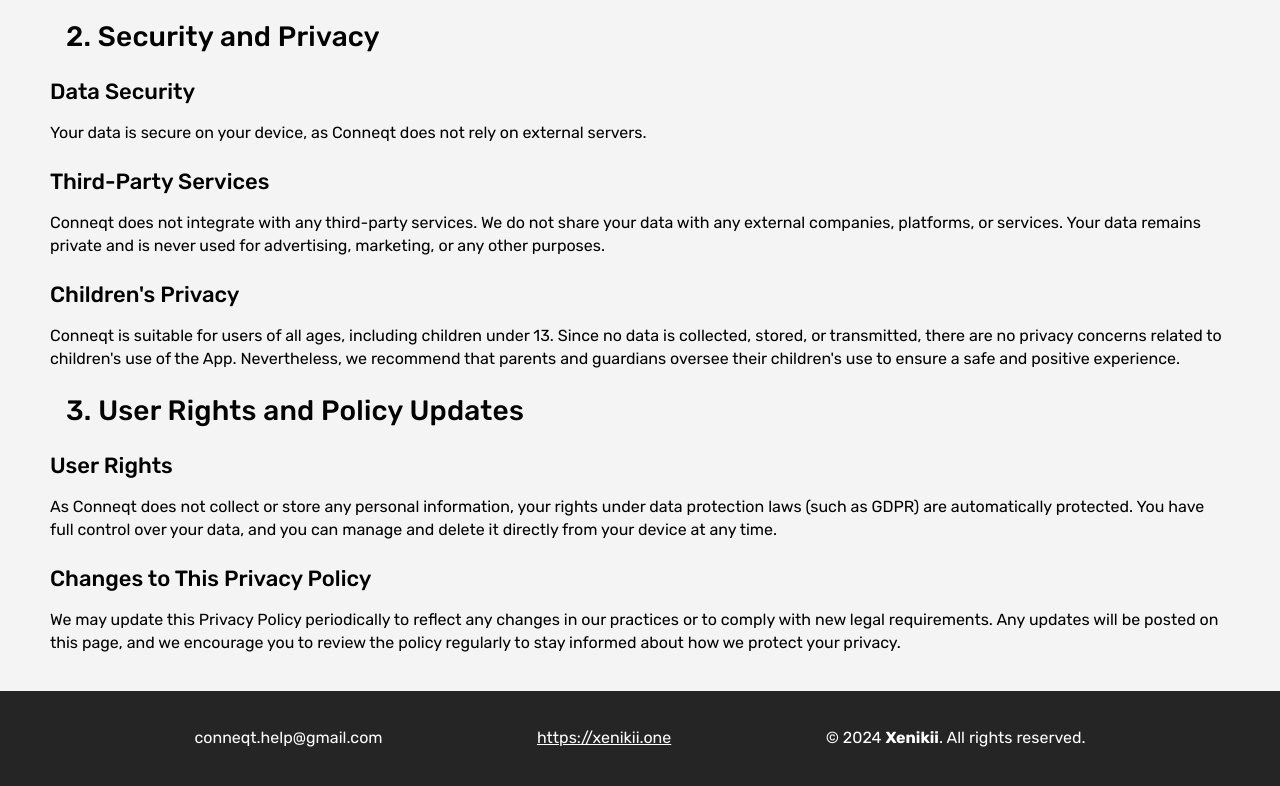
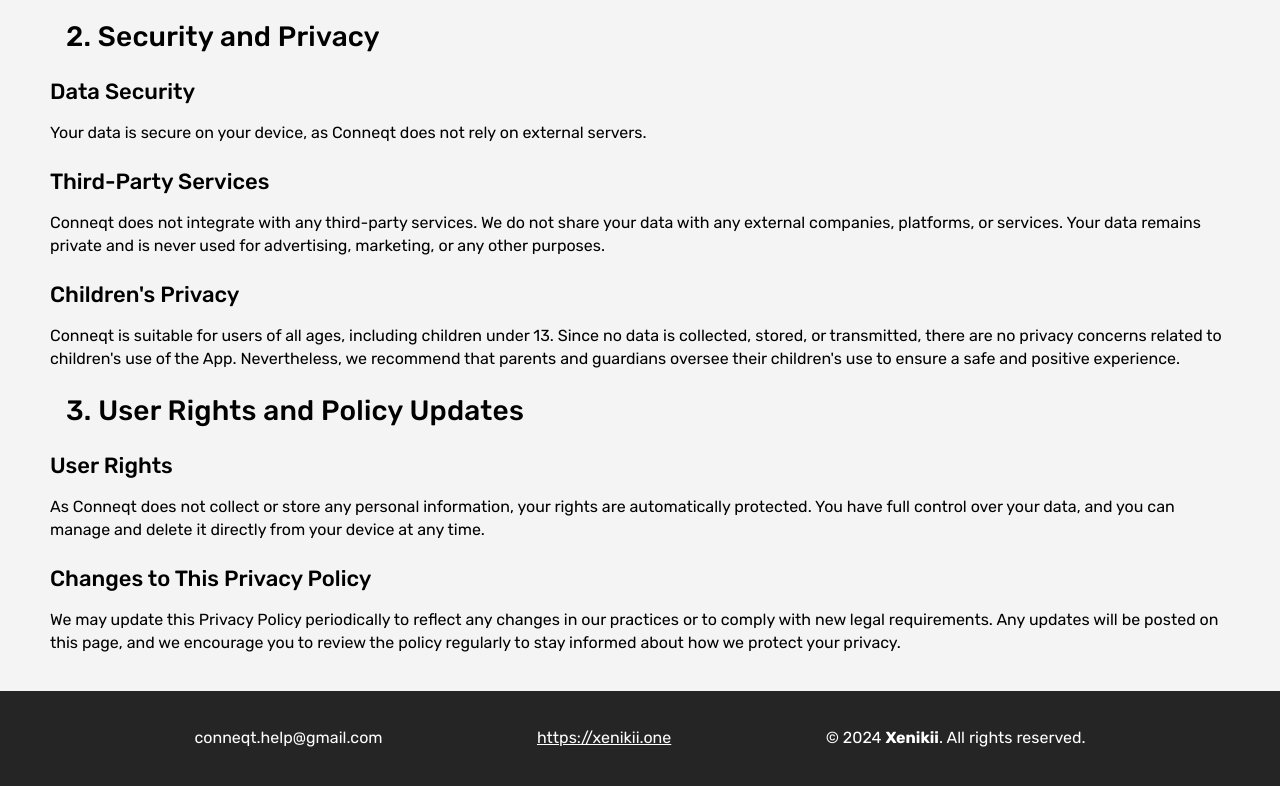
Before and after one commit to ksenia312/conneqt-app, a plain HTML site: page privacy-policy.html in a window 1280 px wide. Shown: the part 584-1370 px from the top of the page. Drawn offline with Linux system fonts and the light colour scheme.

Commit message:
feat: edit privacy

```diff
--- a/privacy-policy.html
+++ b/privacy-policy.html
@@ -36,7 +36,7 @@
     <h2>3. User Rights and Policy Updates</h2>
 
     <h3>User Rights</h3>
-    <p>As Conneqt does not collect or store any personal information, your rights under data protection laws (such as GDPR) are automatically protected. You have full control over your data, and you can manage and delete it directly from your device at any time.</p>
+    <p>As Conneqt does not collect or store any personal information, your rights are automatically protected. You have full control over your data, and you can manage and delete it directly from your device at any time.</p>
 
     <h3>Changes to This Privacy Policy</h3>
     <p>We may update this Privacy Policy periodically to reflect any changes in our practices or to comply with new legal requirements. Any updates will be posted on this page, and we encourage you to review the policy regularly to stay informed about how we protect your privacy.</p>
```
